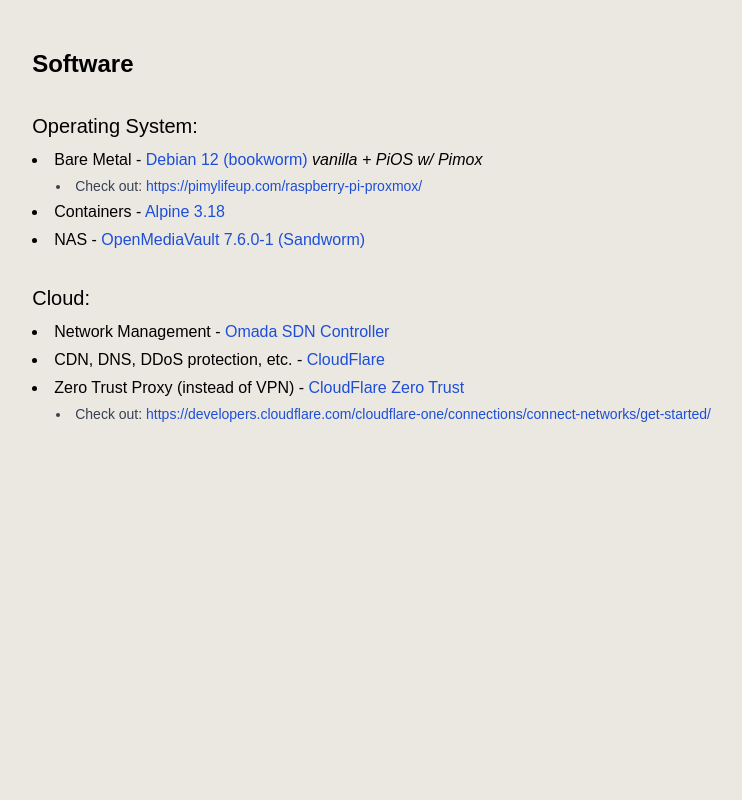
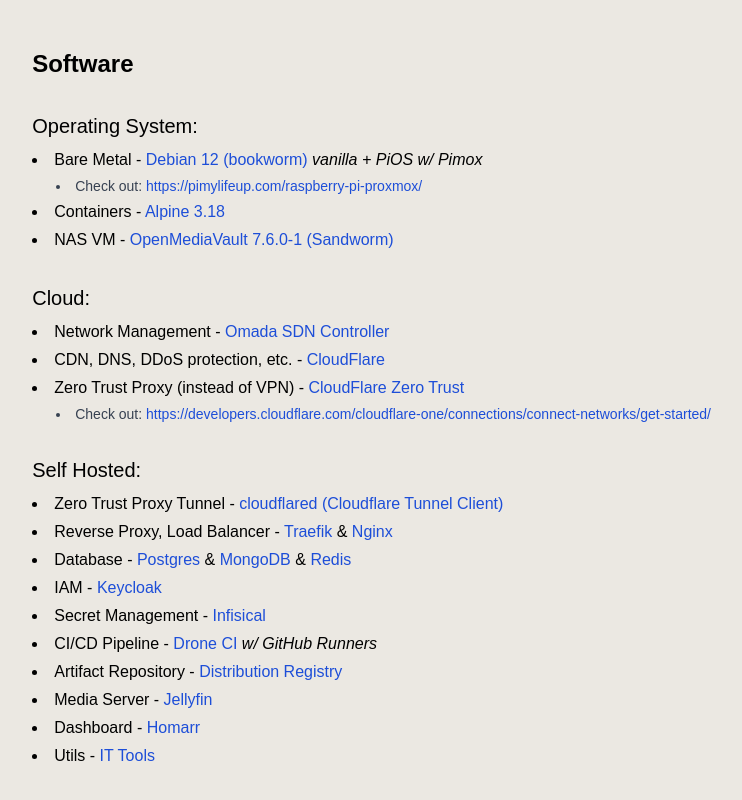
Before and after one commit to LimbicNode42/personal-dev-site, a React (Create React App) app: page /home-lab in a window 1280 px wide. Shown: the part 1242-2042 px from the top of the page, without its empty margins (187-929 px from the left). Before the commit the page ends 1722 px from the top, so only its background shows below. Built offline with nearby package versions, Linux system fonts and the light colour scheme.

Commit message:
another lazy evening

```diff
--- a/src/components/HomeLab.js
+++ b/src/components/HomeLab.js
@@ -188,7 +188,7 @@
             <a href="https://alpinelinux.org/" target="_blank" rel="noreferrer">Alpine 3.18</a>
           </li>
           <li>
-            NAS - {" "}
+            NAS VM - {" "}
             <a href="https://www.openmediavault.org/" target="_blank" rel="noreferrer">OpenMediaVault 7.6.0-1 (Sandworm)</a>
           </li>
         </ul>
@@ -217,6 +217,57 @@
           </li>
         </ul>
       </div>
+
+      {/* Self Hosted Section */}
+      <div>
+        <h4 className="text-xl font-medium mb-2">Self Hosted:</h4>
+        <ul className="list-disc list-inside space-y-1">
+          <li>
+            Zero Trust Proxy Tunnel - {" "}
+            <a href="https://github.com/cloudflare/cloudflared" target="_blank" rel="noreferrer">cloudflared (Cloudflare Tunnel Client)</a>
+          </li>
+          <li>
+            Reverse Proxy, Load Balancer - {" "}
+            <a href="https://github.com/traefik/traefik" target="_blank" rel="noreferrer">Traefik</a> {" & "}
+            <a href="https://github.com/nginx/nginx" target="_blank" rel="noreferrer">Nginx</a>
+          </li>
+          <li>
+            Database - {" "}
+            <a href="https://github.com/postgres/postgres" target="_blank" rel="noreferrer">Postgres</a> {" & "}
+            <a href="https://github.com/mongodb/mongo" target="_blank" rel="noreferrer">MongoDB</a> {" & "}
+            <a href="https://github.com/redis-stack/redis-stack?tab=readme-ov-file" target="_blank" rel="noreferrer">Redis</a>
+          </li>
+          <li>
+            IAM - {" "}
+            <a href="https://github.com/keycloak/keycloak" target="_blank" rel="noreferrer">Keycloak</a>
+          </li>
+          <li>
+            Secret Management - {" "}
+            <a href="https://github.com/Infisical/infisical" target="_blank" rel="noreferrer">Infisical</a>
+          </li>
+          <li>
+            CI/CD Pipeline - {" "}
+            <a href="https://github.com/nazmulb/drone.io" target="_blank" rel="noreferrer">Drone CI</a> {" "}
+            <i>w/ GitHub Runners</i>
+          </li>
+          <li>
+            Artifact Repository - {" "}
+            <a href="https://github.com/distribution/distribution" target="_blank" rel="noreferrer">Distribution Registry</a>
+          </li>
+          <li>
+            Media Server - {" "}
+            <a href="https://github.com/jellyfin/jellyfin" target="_blank" rel="noreferrer">Jellyfin</a>
+          </li>
+          <li>
+            Dashboard - {" "}
+            <a href="https://github.com/ajnart/homarr" target="_blank" rel="noreferrer">Homarr</a>
+          </li>
+          <li>
+            Utils - {" "}
+            <a href="https://github.com/CorentinTh/it-tools" target="_blank" rel="noreferrer">IT Tools</a>
+          </li>
+        </ul>
+      </div>
     </div>
   );
 }
```
